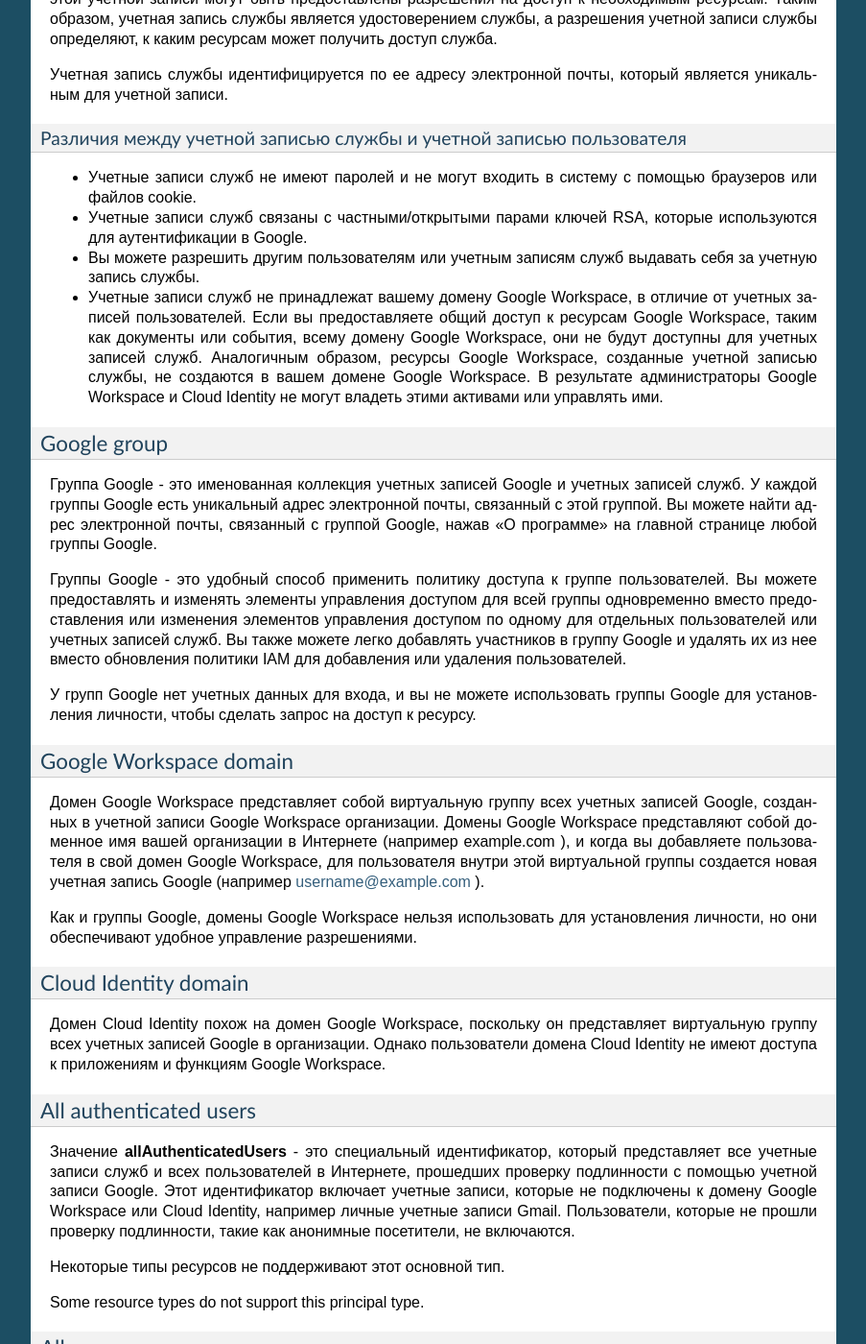
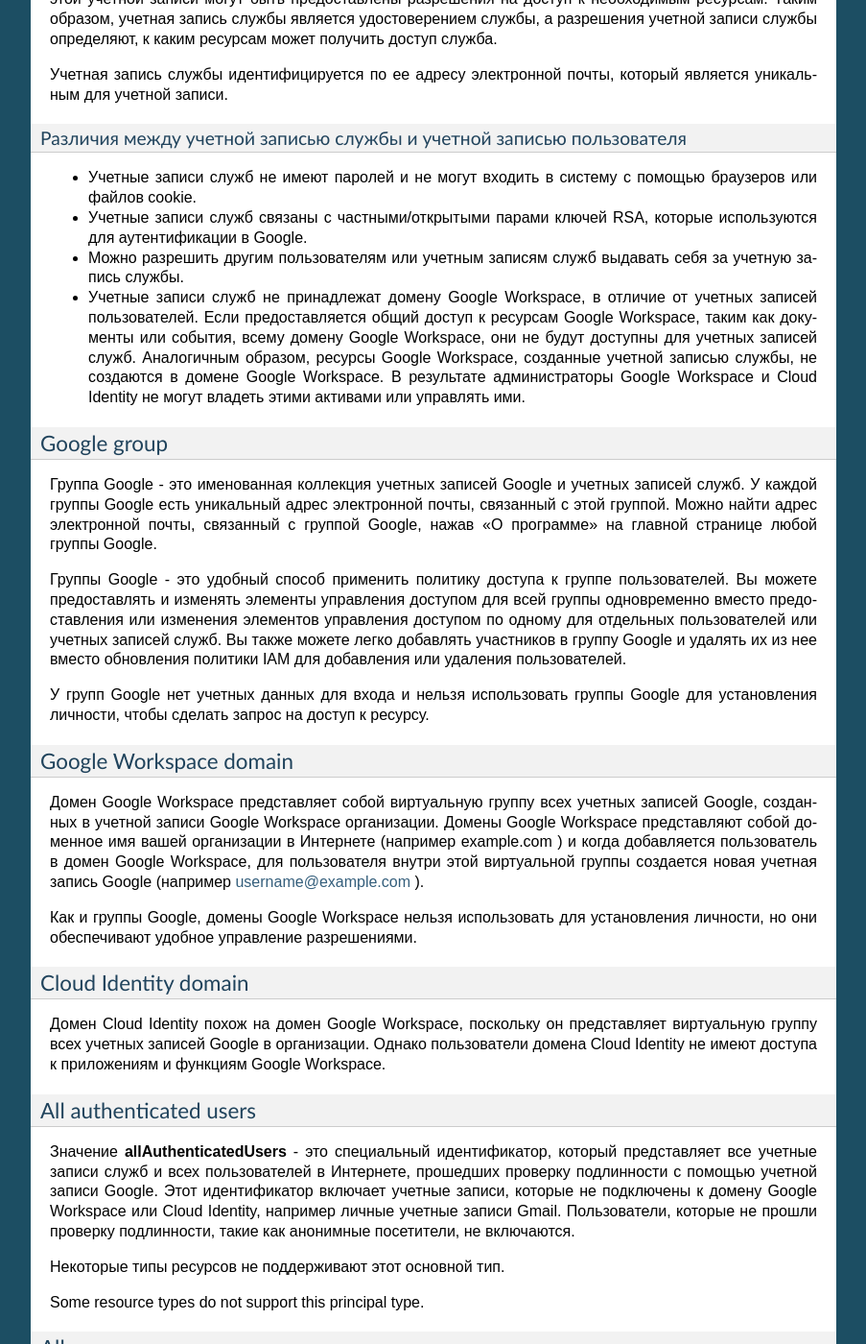
Before and after one commit to five76/clonsa, a Sphinx documentation site: the page built from docs/chapters/02_iam/02_iam.rst, in a window 1280 px wide and 1400 px high, scrolled down 1778 px. Shown: the whole window at 96% size, without its empty margins (198-1101 px from the left). Built offline with Sphinx 7.4.7, drawn with Linux system fonts in a browser that asks for light colours; pages that are not in the unit, such as notebooks, are missing from menus; some of the changed text lies outside the part shown.

Commit message:
Update IAM

```diff
--- a/docs/chapters/02_iam/02_iam.rst
+++ b/docs/chapters/02_iam/02_iam.rst
@@ -47,23 +47,22 @@
 
 * Учетные записи служб не имеют паролей и не могут входить в систему с помощью браузеров или файлов cookie.
 * Учетные записи служб связаны с частными/открытыми парами ключей RSA, которые используются для аутентификации в Google.
-* Вы можете разрешить другим пользователям или учетным записям служб выдавать себя за учетную запись службы.
-
-* Учетные записи служб не принадлежат вашему домену Google Workspace, в отличие от учетных записей пользователей. Если вы предоставляете общий доступ к ресурсам Google Workspace, таким как документы или события, всему домену Google Workspace, они не будут доступны для учетных записей служб. Аналогичным образом, ресурсы Google Workspace, созданные учетной записью службы, не создаются в вашем домене Google Workspace. В результате администраторы Google Workspace и Cloud Identity не могут владеть этими активами или управлять ими.
+* Можно разрешить другим пользователям или учетным записям служб выдавать себя за учетную запись службы.
+* Учетные записи служб не принадлежат домену Google Workspace, в отличие от учетных записей пользователей. Если предоставляется общий доступ к ресурсам Google Workspace, таким как документы или события, всему домену Google Workspace, они не будут доступны для учетных записей служб. Аналогичным образом, ресурсы Google Workspace, созданные учетной записью службы, не создаются в домене Google Workspace. В результате администраторы Google Workspace и Cloud Identity не могут владеть этими активами или управлять ими.
 
 Google group
 '''''''''''''''
 
-Группа Google - это именованная коллекция учетных записей Google и учетных записей служб. У каждой группы Google есть уникальный адрес электронной почты, связанный с этой группой. Вы можете найти адрес электронной почты, связанный с группой Google, нажав "О программе" на главной странице любой группы Google.
+Группа Google - это именованная коллекция учетных записей Google и учетных записей служб. У каждой группы Google есть уникальный адрес электронной почты, связанный с этой группой. Можно найти адрес электронной почты, связанный с группой Google, нажав "О программе" на главной странице любой группы Google.
 
 Группы Google - это удобный способ применить политику доступа к группе пользователей. Вы можете предоставлять и изменять элементы управления доступом для всей группы одновременно вместо предоставления или изменения элементов управления доступом по одному для отдельных пользователей или учетных записей служб. Вы также можете легко добавлять участников в группу Google и удалять их из нее вместо обновления политики IAM для добавления или удаления пользователей.
 
-У групп Google нет учетных данных для входа, и вы не можете использовать группы Google для установления личности, чтобы сделать запрос на доступ к ресурсу.
+У групп Google нет учетных данных для входа и нельзя использовать группы Google для установления личности, чтобы сделать запрос на доступ к ресурсу.
 
 Google Workspace domain
 '''''''''''''''''''''''''''''
 
-Домен Google Workspace представляет собой виртуальную группу всех учетных записей Google, созданных в учетной записи Google Workspace организации. Домены Google Workspace представляют собой доменное имя вашей организации в Интернете (например example.com ), и когда вы добавляете пользователя в свой домен Google Workspace, для пользователя внутри этой виртуальной группы создается новая учетная запись Google (например username@example.com ).
+Домен Google Workspace представляет собой виртуальную группу всех учетных записей Google, созданных в учетной записи Google Workspace организации. Домены Google Workspace представляют собой доменное имя вашей организации в Интернете (например example.com ) и когда добавляется пользователь в домен Google Workspace, для пользователя внутри этой виртуальной группы создается новая учетная запись Google (например username@example.com ).
 
 Как и группы Google, домены Google Workspace нельзя использовать для установления личности, но они обеспечивают удобное управление разрешениями.
 
@@ -92,13 +91,11 @@
 Ресурс
 """""""""""""
 
-Если пользователю необходим доступ к определенному облачному ресурсу Google, вы можете предоставить пользователю **роль** для этого ресурса. Некоторыми примерами ресурсов являются проекты, экземпляры вычислительных ядер и корзины облачных хранилищ.
+Если пользователю необходим доступ к определенному облачному ресурсу Google, то необходимо предоставить пользователю **роль** для этого ресурса. Некоторыми примерами ресурсов являются проекты, экземпляры вычислительных ядер и корзины облачных хранилищ.
 
-Некоторые службы поддерживают предоставление разрешений IAM с более высокой степенью детализации, чем на уровне проекта. Например, вы можете предоставить роль администратора хранилища (roles/storage.admin) пользователю для определенного облачного хранилища или предоставить роль администратора экземпляра Compute Instance (roles/compute.instanceadmin) пользователю для определенного экземпляра Compute Engine.
+Некоторые службы поддерживают предоставление разрешений IAM с более высокой степенью детализации, чем на уровне проекта. Например, можно предоставить роль администратора хранилища (roles/storage.admin) пользователю для определенного облачного хранилища или предоставить роль администратора экземпляра Compute Instance (roles/compute.instanceadmin) пользователю для определенного экземпляра Compute Engine.
 
-В других случаях вы можете предоставить разрешения IAM на уровне проекта. Затем разрешения наследуются всеми ресурсами в рамках этого проекта. Например, чтобы предоставить доступ ко всем сегментам облачного хранилища в проекте, предоставьте доступ к проекту, а не к каждому отдельному сегменту. Или чтобы предоставить доступ ко всем экземплярам вычислительного ядра в проекте, предоставьте доступ к проекту, а не к каждому отдельному экземпляру.
-
-Для получения информации о том, какие роли могут быть предоставлены для каких ресурсов, см. раздел Общие сведения о ролях и обратитесь к столбцу Наименьших ресурсов для данной роли.
+В других случаях вы можете предоставить разрешения IAM на уровне проекта. Затем разрешения наследуются всеми ресурсами в рамках этого проекта. Например, чтобы предоставить доступ ко всем сегментам облачного хранилища в проекте, предоставьте доступ к проекту, а не к каждому отдельному сегменту. Или чтобы предоставить доступ ко всем экземплярам Compute Engine в проекте, предоставьте доступ к проекту, а не к каждому отдельному экземпляру.
 
 Разрешения
 """""""""""
@@ -112,12 +109,13 @@
 Роли
 """"""""
 
-Роль - это набор разрешений. Вы не можете предоставить разрешение пользователю напрямую. Вместо этого вы предоставляете им определенную роль. Когда вы предоставляете роль пользователю, вы предоставляете ему все разрешения, которые содержит роль.
+Роль - это набор разрешений.  Предоставить разрешение пользователю напрямую нельзя. Вместо этого ему предоставляется определенная роль. При предоставлении роли пользователю, ему предоставляются все разрешения, которые содержит роль.
 
 .. figure:: role-and-permissions.svg
 	:align: center
 
-В IAM есть несколько видов ролей:
+Виды ролей В IAM:
+'''''''''''''''''''
 
 **Basic roles (Основные роли)**: Роли, исторически доступные в облачной консоли Google. Эти роли - Owner, Editor, and Viewer (Владелец, Редактор и Просмотрщик).
 
```
